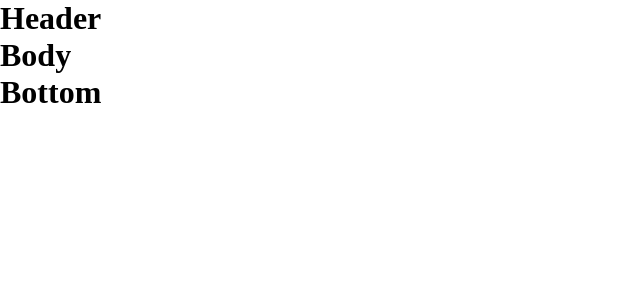
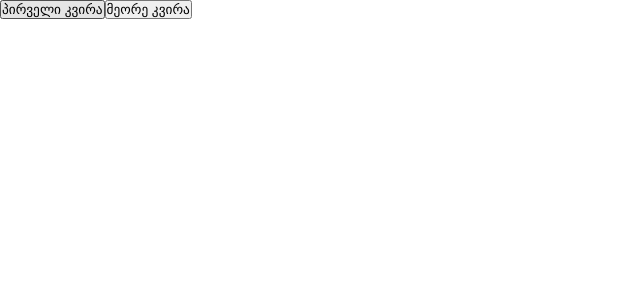
Before and after one commit to gogitakomladze/todo-Week-tasks, a React (Vite) app: page / in a window 1280 px wide. Shown: the top 300 px of the page, without its empty margins (0-640 px from the left). Built offline with nearby package versions, Linux system fonts and the light colour scheme.

Commit message:
week section

```diff
--- a/src/App.jsx
+++ b/src/App.jsx
@@ -1,14 +1,11 @@
-import { Header } from "./header"
-import { Body } from "./body"
-import { Bottom } from "@src/bottom"
+import { ChooseWeek } from "./components/ChooseWeek"
+
 function App() {
 
   return (
     <>
-  <Header/>
-  <Body/>
-   <Bottom/>
-      </>
+    <ChooseWeek />
+    </>
   )
 }
 
--- a/src/body/Body.jsx
+++ /dev/null
@@ -1,7 +0,0 @@
-export function Body() {
-    return (
-        <div>
-            <h1>Body</h1>
-        </div>
-    )
-}
--- a/src/body/index.js
+++ /dev/null
@@ -1 +0,0 @@
-export { Body } from "./Body";
--- a/src/bottom/Bottom.jsx
+++ /dev/null
@@ -1,7 +0,0 @@
-export function Bottom() {
-    return(
-        <div>
-            <h1>Bottom</h1>
-        </div>
-    )
-}
--- a/src/bottom/index.js
+++ /dev/null
@@ -1 +0,0 @@
-export { Bottom } from "./Bottom";
--- /dev/null
+++ b/src/components/ChooseWeek.jsx
@@ -0,0 +1,17 @@
+import React, {useContext} from "react";
+import { GlobalContext } from "../context/GlobalContext";
+
+export function ChooseWeek() {
+    const {weeks} = useContext(GlobalContext);
+    console.log(weeks);
+
+    return (
+        <div>
+           {weeks?.map((week, index)=> {
+            return <button key={week.id || index}>{week.name}</button>
+           })}
+
+       </div>
+
+    );
+};
--- /dev/null
+++ b/src/context/GlobalContext/GlobalContext.jsx
@@ -0,0 +1,59 @@
+import { createContext, useState } from "react";
+
+const weeks_initial = [
+    {
+        id: "week-id-1",
+        name: "პირველი კვირა",
+    },
+    {
+        id: "week-id-2",
+        name: "მეორე კვირა",
+    },
+];
+
+const days_initial = [
+        // Days for week 1
+        {id: "day-1", weekId: "week-id-1", day: 1 },
+        {id: "day-2", weekId: "week-id-1", day: 2 },
+        {id: "day-3", weekId: "week-id-1", day: 3 },
+        {id: "day-4", weekId: "week-id-1", day: 4 },
+        {id: "day-5", weekId: "week-id-1", day: 5 },
+
+        // Days for week 2
+        {id: "day-6", weekId: "week-id-2", day: 1 },
+        {id: "day-7", weekId: "week-id-2", day: 2 },
+        {id: "day-8", weekId: "week-id-2", day: 3 },
+        {id: "day-9", weekId: "week-id-2", day: 4 },
+        {id: "day-10", weekId: "week-id-2", day: 5 },
+
+];
+
+
+export const GlobalContext = createContext({
+    weeks: [],
+    setWeeks: undefined,
+    days: [],
+    setDays: undefined,
+    tasks: [],
+    setTasks:undefined
+});
+
+export function GlobalProvider({ children }) {
+    const [weeks, setWeeks] = useState(weeks_initial);
+    const [days, setDays] = useState(days_initial);
+    const [tasks, setTasks] = useState([]);
+
+    return (
+
+     <GlobalContext.Provider
+      value={{
+        weeks,
+        setWeeks,
+        days,
+        setDays,
+        tasks,
+        setTasks
+
+      }}>{children}</GlobalContext.Provider>
+    )
+}
--- /dev/null
+++ b/src/context/GlobalContext/index.js
@@ -0,0 +1 @@
+export {GlobalContext, GlobalProvider} from "./GlobalContext";
--- a/src/header/Header.jsx
+++ /dev/null
@@ -1,7 +0,0 @@
-export function Header() {
-    return (
-        <div>
-            <h1>Header</h1>
-        </div>
-    )
-}
--- a/src/header/index.js
+++ /dev/null
@@ -1 +0,0 @@
-export { Header } from "./Header";
--- a/src/main.jsx
+++ b/src/main.jsx
@@ -2,12 +2,15 @@ import React from 'react'
 import ReactDOM from 'react-dom/client'
 import App from './App.jsx'
 
+import { GlobalProvider } from '@src/context/GlobalContext/index.js'
 
 import GlobalCss from "./assets/global.styled.js"
 
 ReactDOM.createRoot(document.getElementById('root')).render(
   <React.StrictMode>
-  <GlobalCss />
+    <GlobalProvider>
+   <GlobalCss />
     <App />
+    </GlobalProvider>
   </React.StrictMode>,
 )
```
